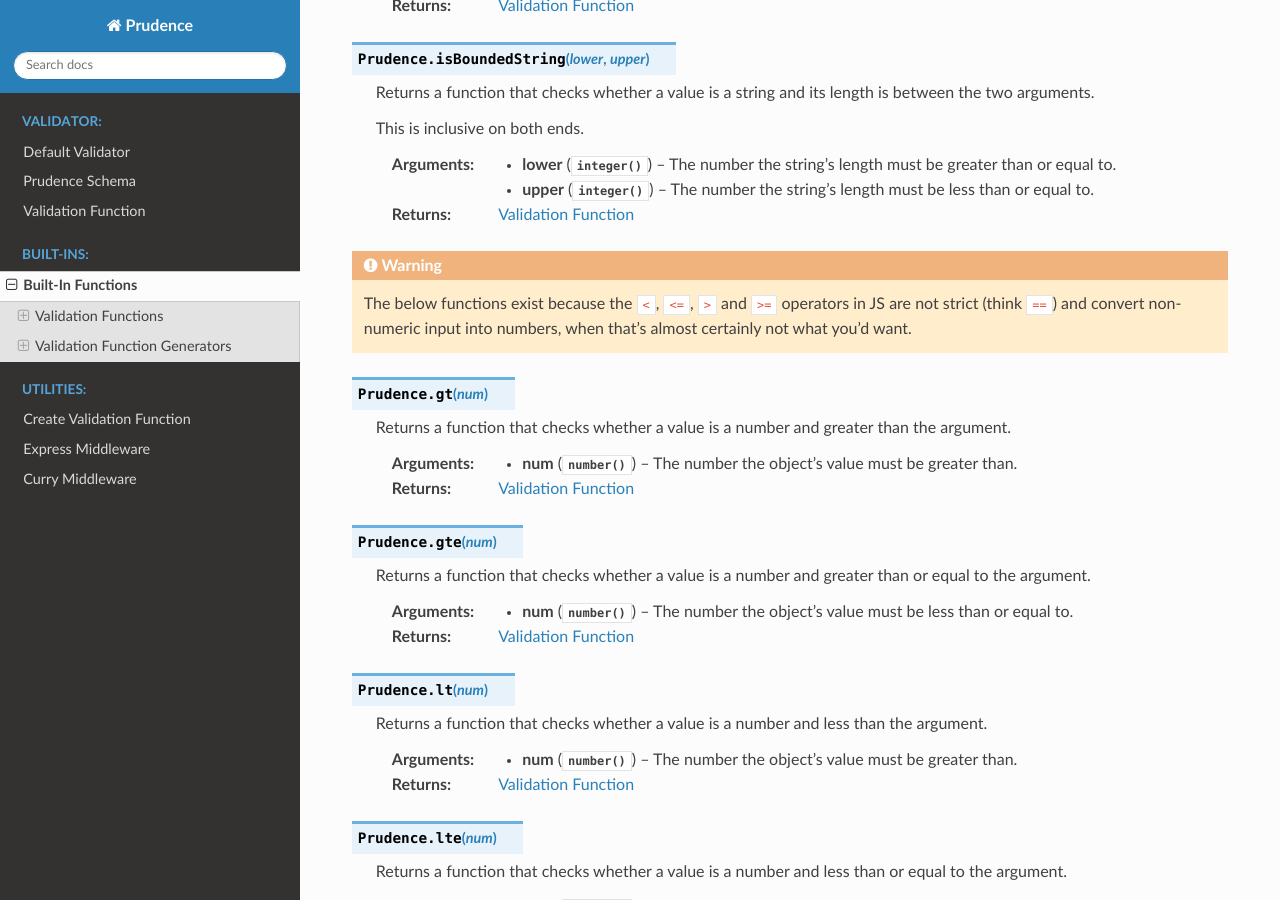
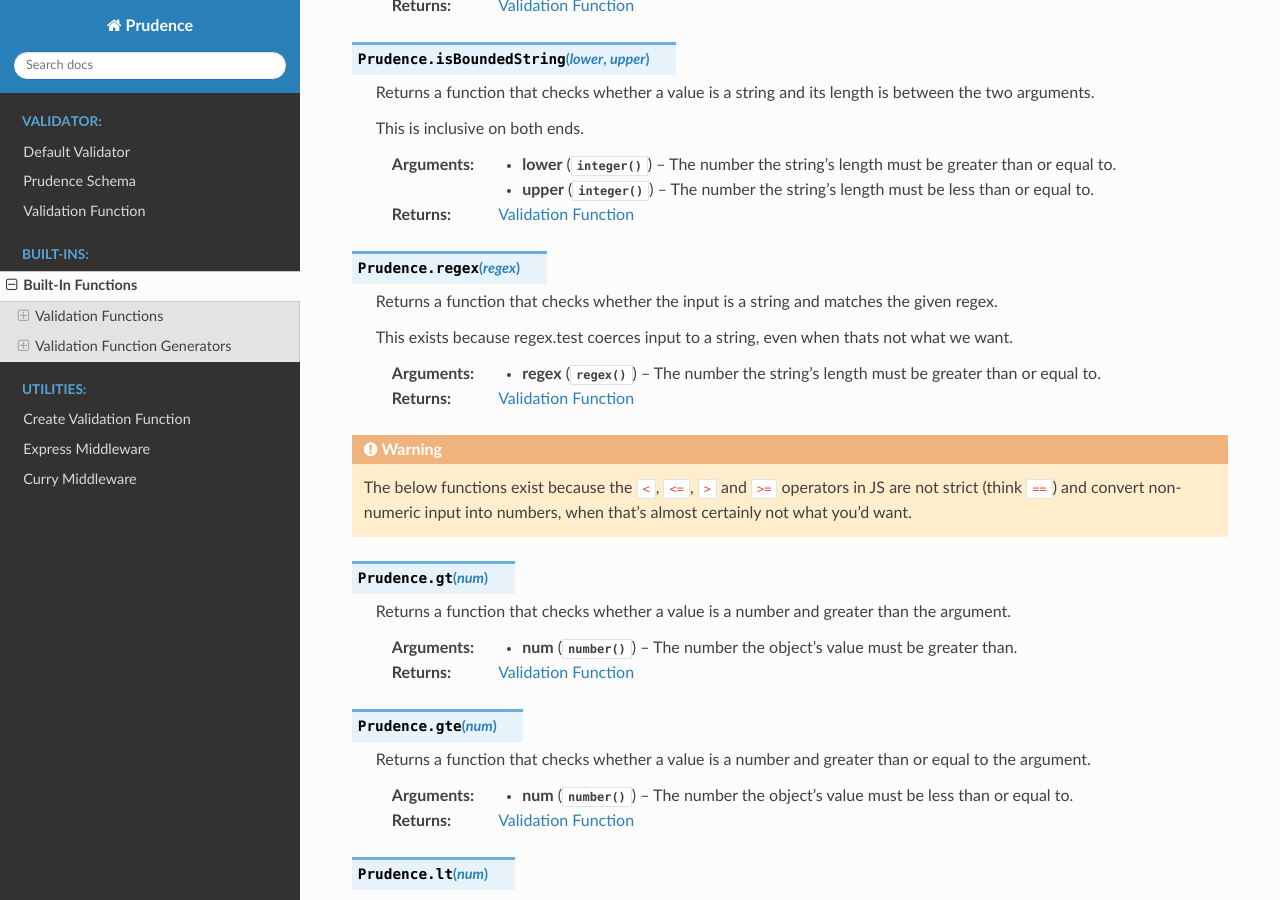
Before and after one commit to zkldi/prudence-docs, a Sphinx documentation site: the page built from source/builtins/builtins.rst, in a window 1280 px wide and 900 px high, scrolled down 1679 px. Built offline with Sphinx 7.4.7 and the Read the Docs theme 2.0.0, drawn with Linux system fonts in a browser that asks for light colours.

Commit message:
add regex doc

```diff
--- a/source/builtins/builtins.rst
+++ b/source/builtins/builtins.rst
@@ -93,6 +93,16 @@ The arguments they expect are detailed in their below definitions.
 
     :returns: :ref:`validation_fn`
 
+.. function:: regex(regex)
+
+    Returns a function that checks whether the input is a string and matches the given regex.
+
+    This exists because regex.test coerces input to a string, even when thats not what we want.
+
+    :param regex regex: The number the string's length must be greater than or equal to.
+
+    :returns: :ref:`validation_fn`
+
 .. warning:: The below functions exist because the ``<``, ``<=``, ``>`` and ``>=`` operators in JS are not strict (think ``==``)
     and convert non-numeric input into numbers, when that's almost certainly not what you'd want.
 
```
